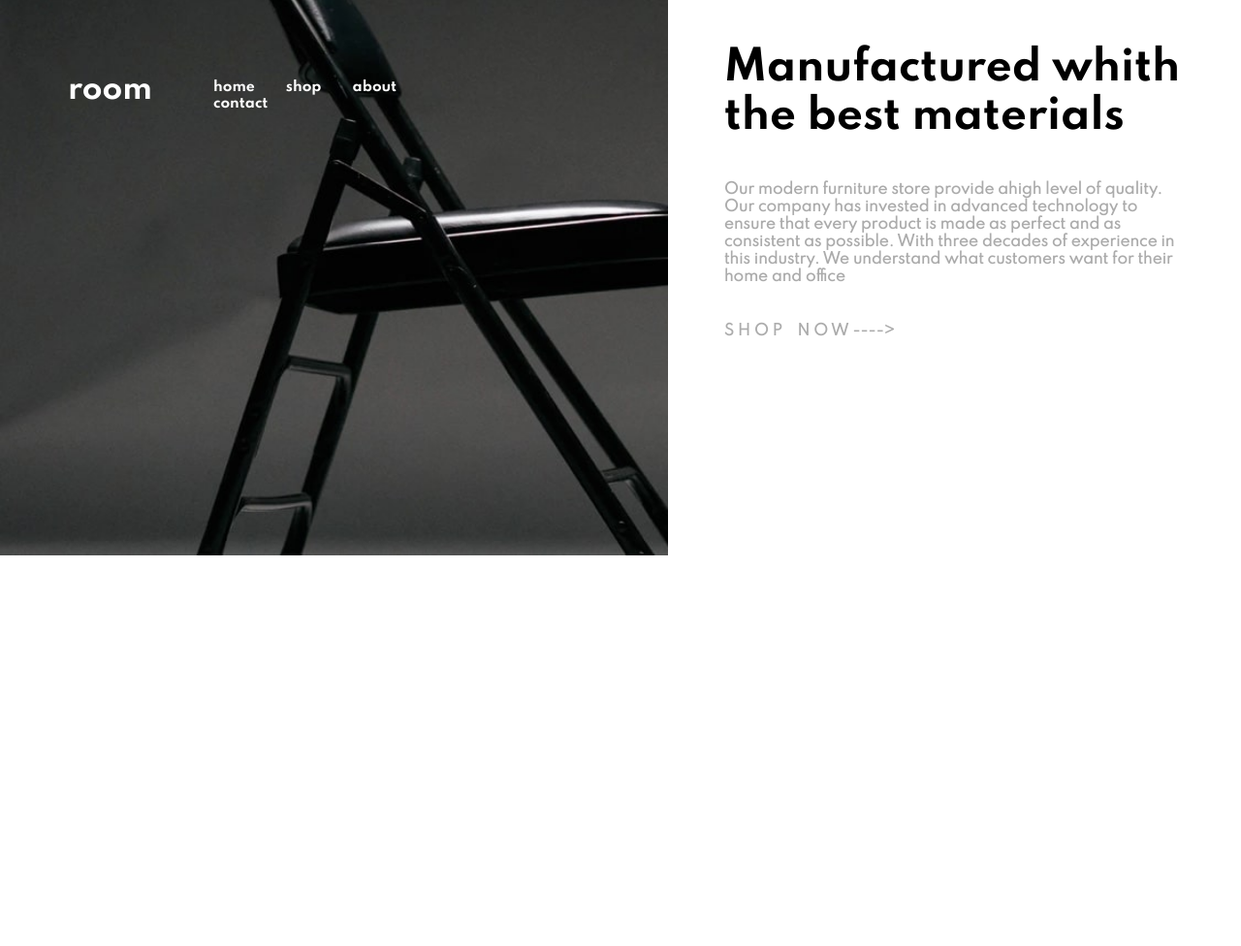
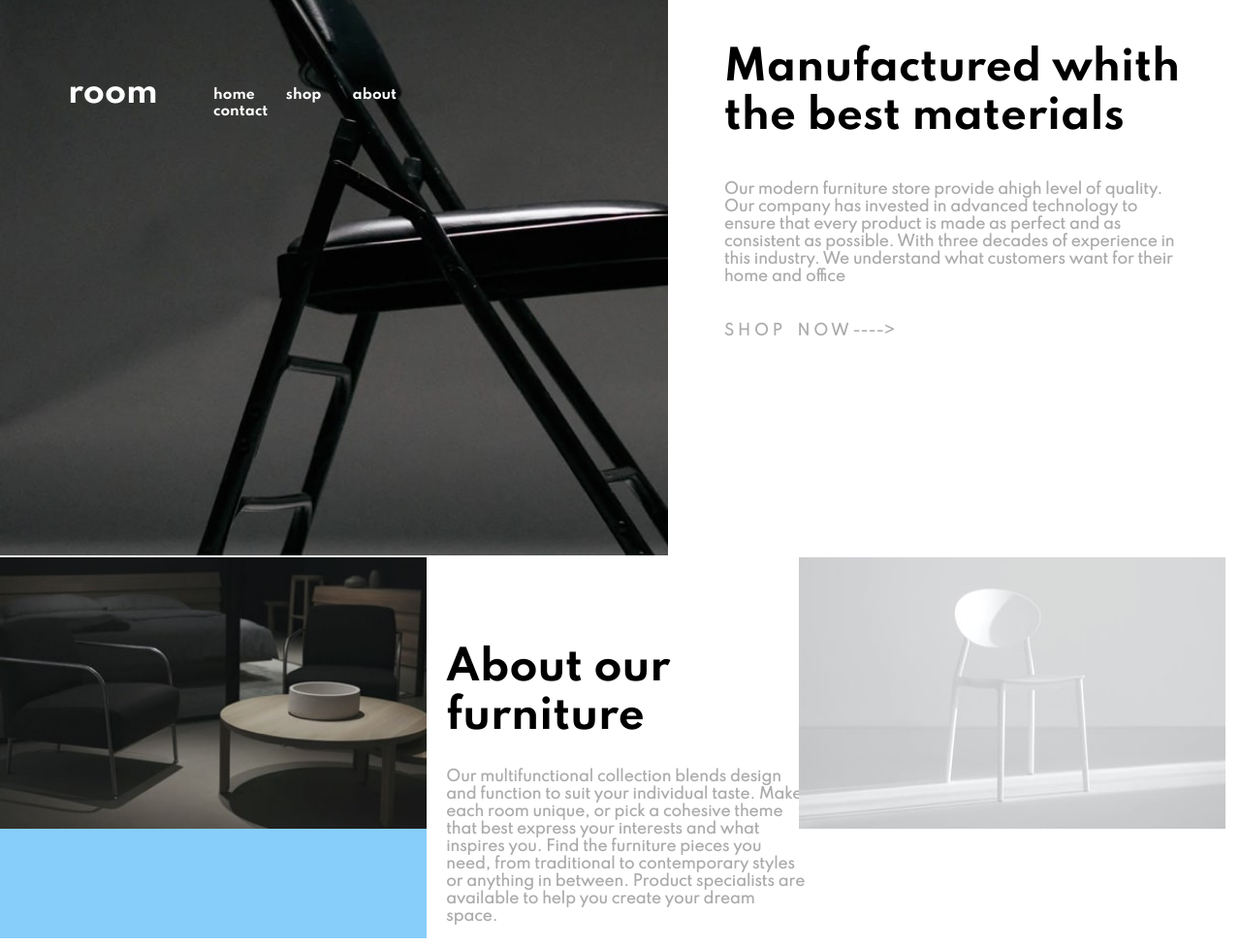
Before and after one commit to fersuarez-2198/Parcial2IngWeb, a plain HTML site: page about.html in a window 1280 px wide. Shown: the whole page at 97% size. Before the commit the page ends 800 px from the top, so only its background shows below. Drawn offline with Linux system fonts and the light colour scheme.

Commit message:
ajuste de abaut

```diff
--- a/about.html
+++ b/about.html
@@ -12,6 +12,7 @@
 <body>
     <div class="container">
         <div class="navBar">
+
             <div>
                 <h1 class="title">room</h1>
             </div>
@@ -55,20 +56,28 @@
         </div>
 
     </div>
-    <!-- <div class="container1">
+    <div class="container1">
         <div class="footer1">
             <img src="./img/image-about-dark.jpg" class="img2" alt="ImgChairsDark">
         </div>
 
         <div class="footer2">
-
+            <div  class="title1">
+                <h1>About our furniture</h1>
+            </div>
+            <div class="content">
+                <h2>Our multifunctional collection blends design and function to suit your individual taste.
+                    Make each room unique, or pick a cohesive theme that best express your interests and what
+                    inspires you. Find the furniture pieces you need, from traditional to contemporary styles
+                    or anything in between. Product specialists are available to help you create your dream space.</h2>
+            </div>
         </div>
 
         <div class="footer3">
-
+            <img src="./img/image-about-light.jpg" alt="Imagen de lampara" class="img3">
         </div>
 
-    </div> -->
+    </div>
 </body>
 
 </html>
--- a/css/about.css
+++ b/css/about.css
@@ -10,29 +10,32 @@
         font-weight: normal;
         font-style:normal;
       }
-@media screen and (max-height: 1440px) {
-    .container{
+@media screen and (max-width: 1800px) {
+        .container{
         width: 100%;
         display: grid;
         grid-template-columns: 0.6fr 0.6fr 1fr;
         grid-template-areas:
         "head head headR";
         margin-top: -10px;
+        margin-bottom: -30px;
         margin-left: -8px;
     }
     .container1 {
         width: 100%;
-        margin: 0;
+        margin-top: -100;
         display: grid;
         grid-template-columns: 0.8fr 1.3fr 1fr;
         grid-template-rows: 1.7fr;
         grid-template-areas:
         "footerL footerC footerR";
+        margin-left: -8px;
     }
     .head1{
         grid-area: head;
         z-index: -1;
         position:relative;
+        /* background: LightSalmon; */
     }
     .navBar{
         font-family: spartanBold;
@@ -46,7 +49,7 @@
         z-index: 1;
         position: relative;
         margin-left: 70px;
-        font-size: 30px;
+        /* font-size: 30px; */
     }
     .subtitle{
         width: 100%;
@@ -56,7 +59,6 @@
         font-size: 14px;
         margin-left: 180px;
         align-items: center;
-        margin-top: -300px;
     }
 
     .navBar li{
@@ -93,7 +95,7 @@
         justify-items: center;
         margin-left: 20px;
         margin-top: 90px;
-        z-index: 1;
+        /* z-index: 1; */
     }
 
     .content{
@@ -105,7 +107,7 @@
 
     .iconosFlechas{
         position: relative;
-        z-index: 1;
+        z-index: 5;
     }
     .img2{
         width: 440px;
@@ -118,13 +120,19 @@
     }
 
     .footer2{
-        background: PaleGreen;
+        /* background: PaleGreen; */
         grid-area: footerC;
         background-color: #ffffff;
     }
 
     .footer3{
-        background: PaleTurquoise;
+        /* background: PaleTurquoise; */
         grid-area: footerR;
+
+    }
+    .img3{
+        margin-left: -10px;
+        width: 440px;
+        height: 280px;
     }
 }
```
